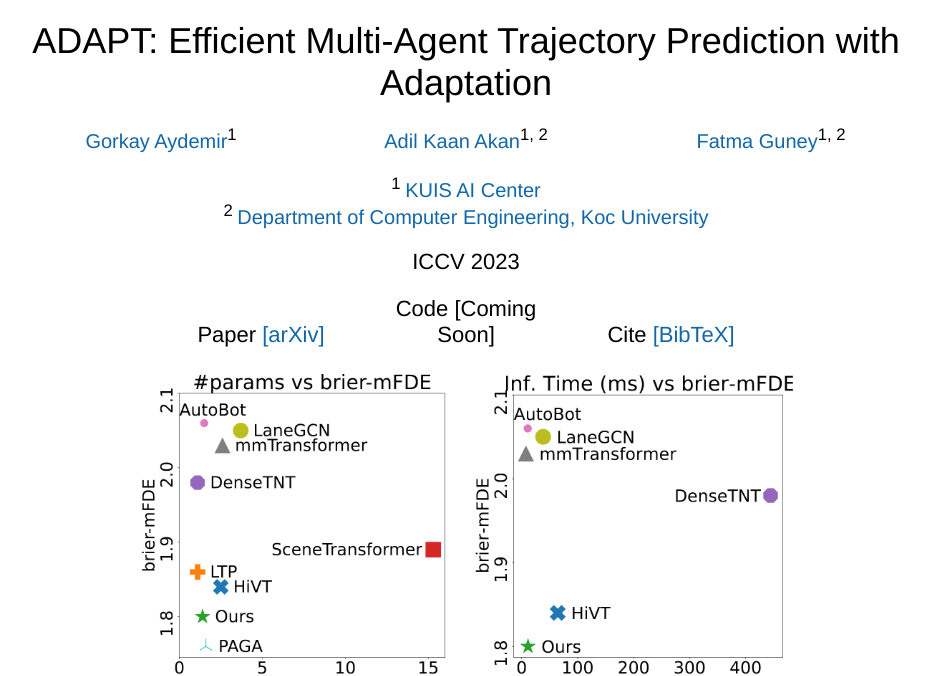
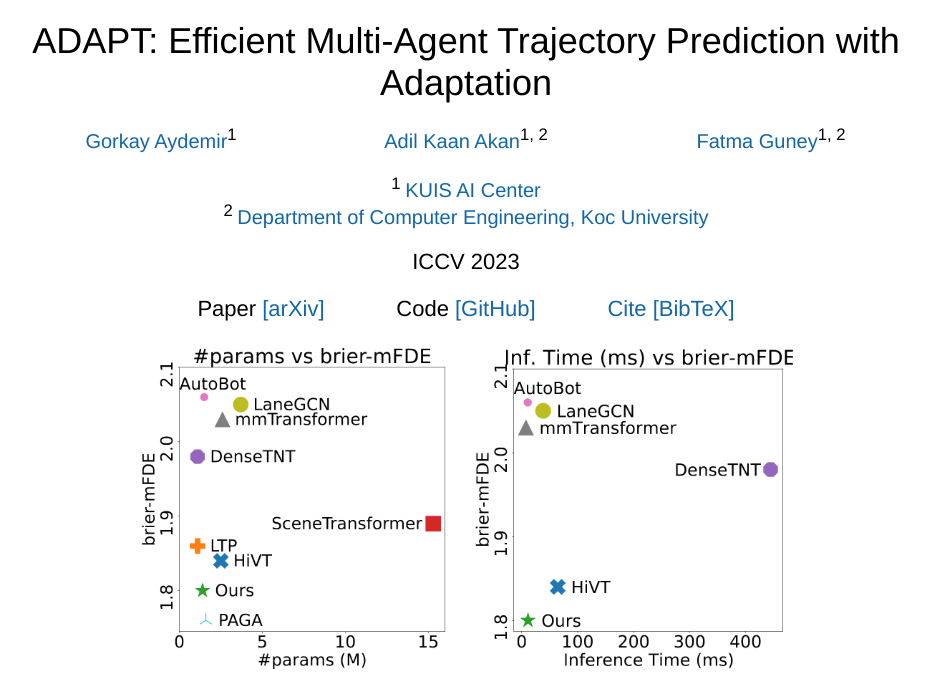
Before and after one commit to KUIS-AI/adapt, a plain HTML site: page index.html in a window 1280 px wide. Shown: the top 676 px of the page, without its empty margins (174-1103 px from the left). Drawn offline with Linux system fonts and the light colour scheme; a script that the page names is missing.

Commit message:
Update repository link

```diff
--- a/index.html
+++ b/index.html
@@ -64,7 +64,7 @@
 
 
     <div class="links">Paper <a href="https://arxiv.org/abs/2307.14187" target="_blank"> [arXiv]</a></div>
-    <div class="links">Code [Coming Soon]</a></div>
+    <div class="links">Code <a href="https://github.com/gorkaydemir/ADAPT" target="_blank"> [GitHub]</div>
     <div class="links">Cite <a href="./resources/bibtex.txt" target="_blank"> [BibTeX]</a></div>
 
     <br>
```
